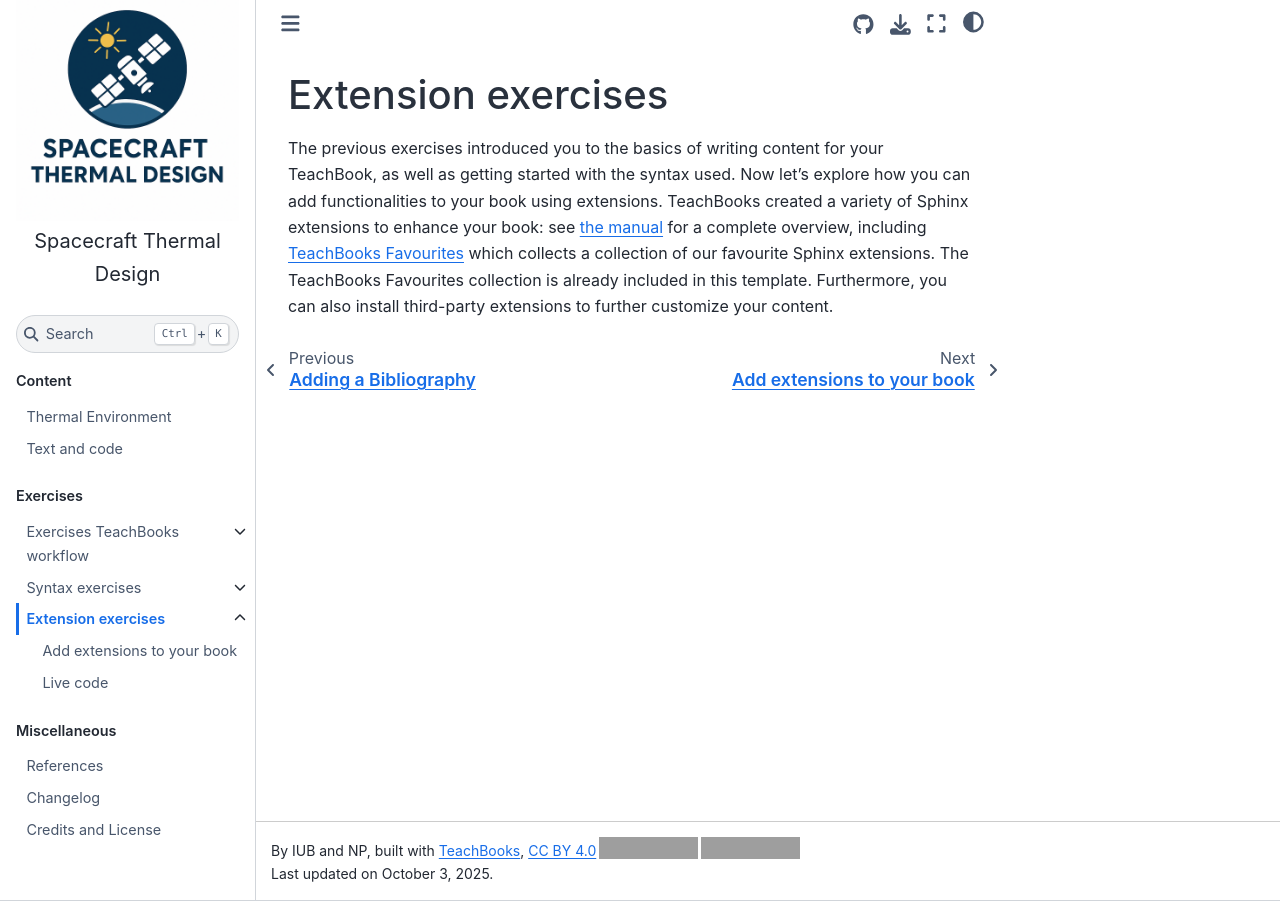
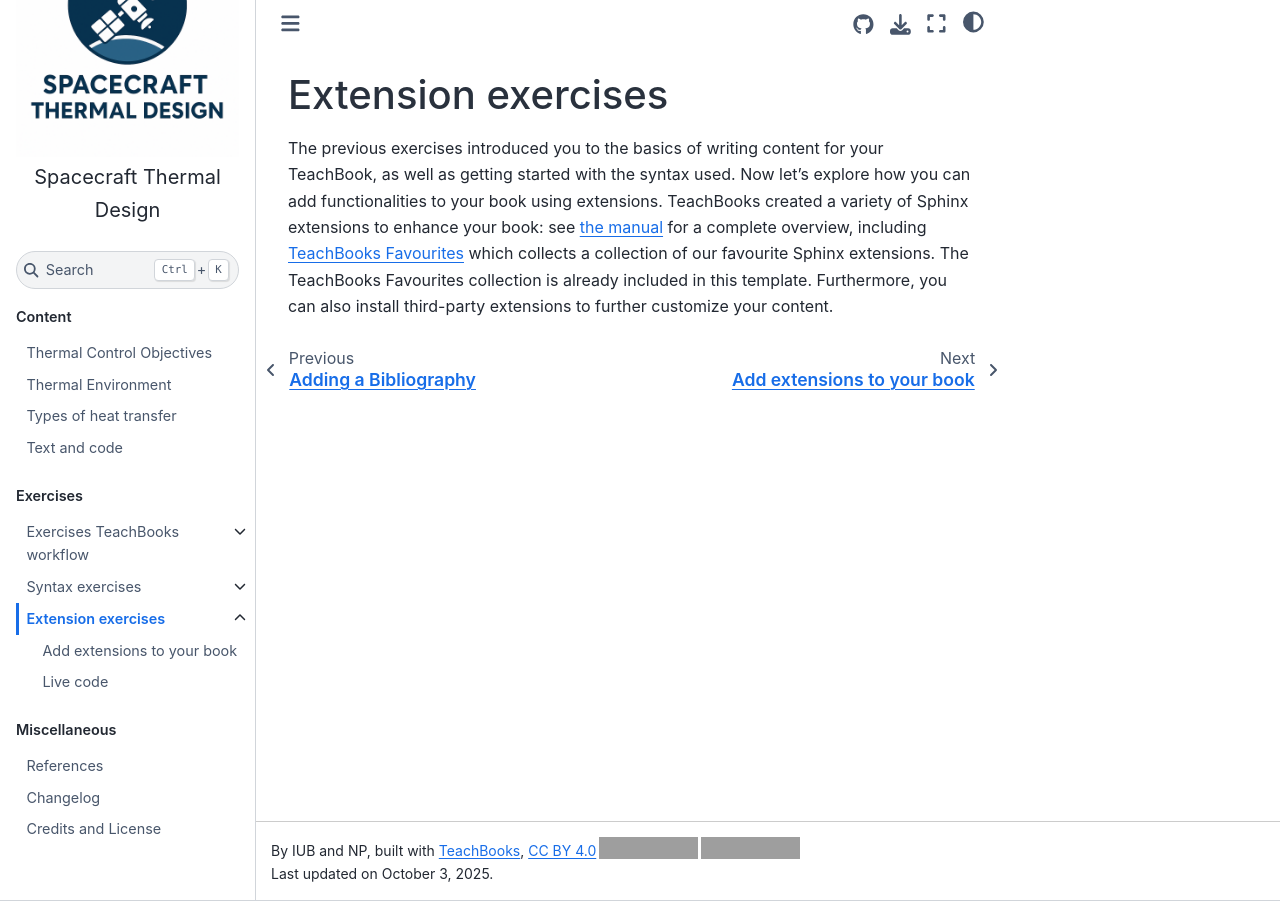
Before and after one commit to iuriolbalbin/Thermal, a Jupyter Book: the page built from book/extensions.md, in a window 1280 px wide. Built offline with Jupyter Book 1.0.4 settings and Sphinx 7.4.7 and the Sphinx Book theme 1.1.4, drawn with Linux system fonts in a browser that asks for light colours; pages that are not in the unit, such as notebooks, are missing from menus; comment, search, counter and statistics services are not loaded; grey boxes are pictures that could not be loaded.

Commit message:
Update _toc.yml

```diff
--- a/book/_toc.yml
+++ b/book/_toc.yml
@@ -4,8 +4,9 @@ root: intro.md
 parts:
   - caption: Content
     chapters:
-    - file: some_content/overview.md
+    - file: some_content/Thermal_control_objectives.md
     - file: some_content/thermalenvironment.md
+    - file: some_content/heat_transfer.md
     - file: some_content/text_and_code.ipynb
   - caption: Exercises
     chapters:
```
